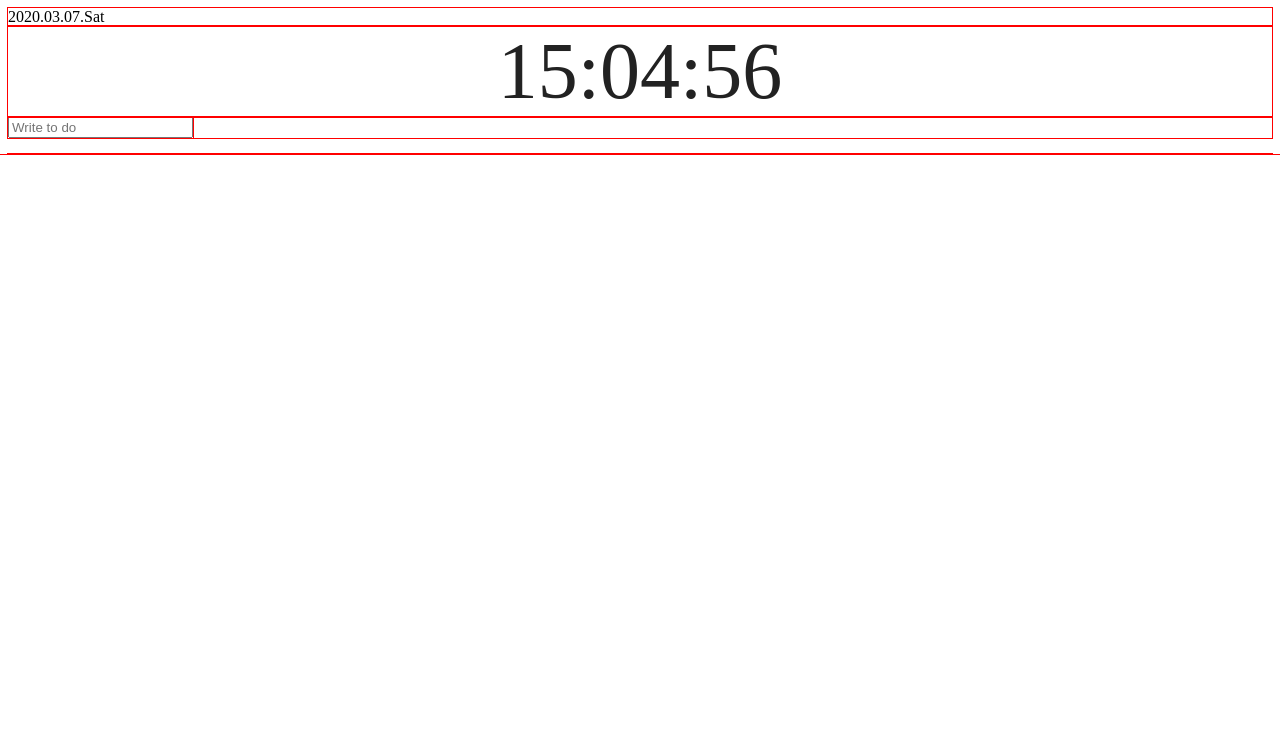
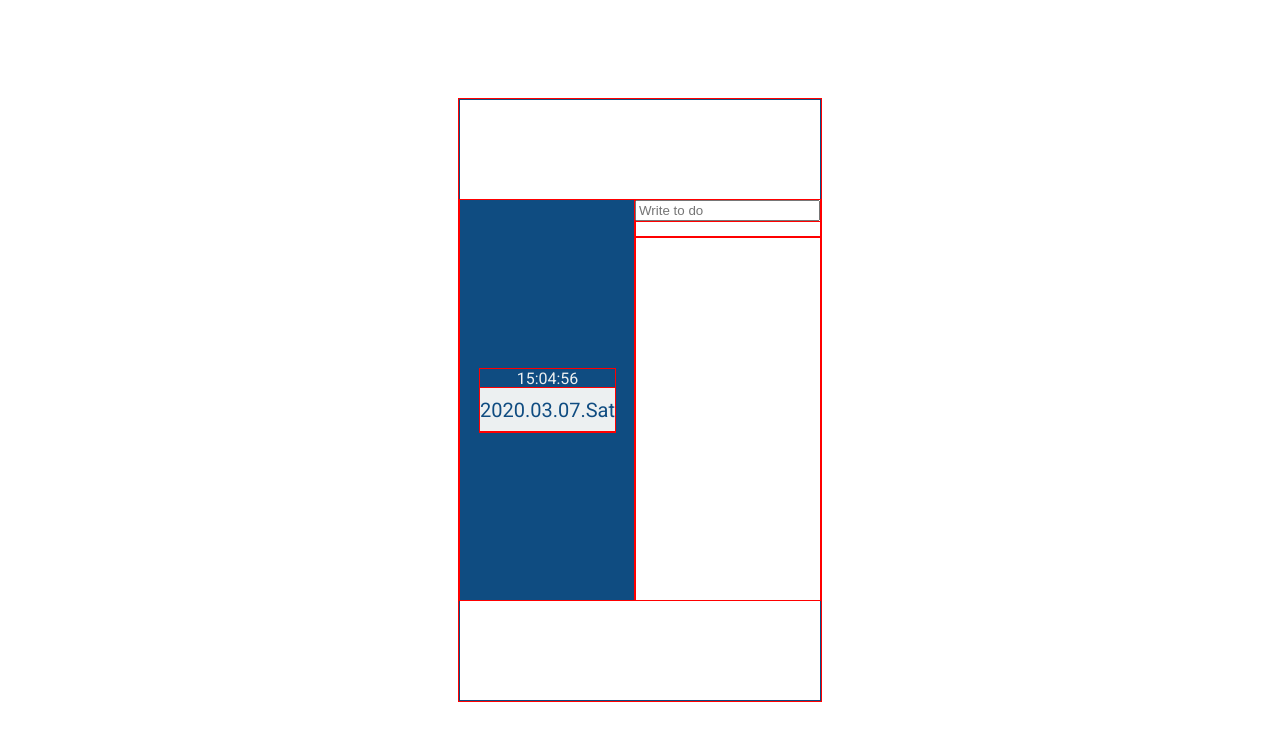
Before and after one commit to minnnkyeng/todo-list, a plain HTML site: page index.html in a window 1280 px wide. Drawn offline with Linux system fonts and the light colour scheme; no server answers.

Commit message:
flexbox로 content 화면 정중앙에 배치하기

```diff
--- a/index.css
+++ b/index.css
@@ -1,9 +1,51 @@
-*{
+* {
     outline:1px solid red;
 }
 
-#time{
-    color:#222;
-    font-size:500%;
+html, body {
+    width: 100%;
+    height: 100%;
+    margin: 0;
+    padding: 0;
+    font-family: 'Roboto', sans-serif;
+    color:#ecf0f1;
+}
+
+body{
+    //background-color:#0F4C81;
+}
+
+.flex{
+    display:flex;
+    align-items:center;
+    justify-content: center;
+
+}
+
+#wrap{
+    height:50%;
+    border:1px solid #0F4C81;
+    padding:100px 0px;
+}
+
+.content{
+    width:100%;
+    height:100%;
     text-align:center;
 }
+
+#left{
+    display:flex;
+    justify-content: center;
+    flex-direction: column;
+    height:100%;
+    padding:0 20px;
+    background-color:#0F4C81;
+}
+
+#date{
+    padding:10px 0;
+    background-color:#ecf0f1;
+    font-size:20px;
+    color:#0F4C81;
+}
--- a/index.html
+++ b/index.html
@@ -4,16 +4,22 @@
         <title>Clock</title>
         <meta charset="utf-8" />
         <link rel="stylesheet" href="index.css"/>
+        <link href="https://fonts.googleapis.com/css?family=Roboto:100,300,400,500,700&display=swap" rel="stylesheet">
     </head>
-    <body>
+    <body class="flex">
+        <div id="wrap" class="flex">
+            <div id="left" class="content">
+                <div id="time"></div>
                 <div id="date"></div>
-        <div id="time"></div>
                 <div id="weather"></div>
+            </div>
+            <div id="right" class="content">
                 <form>
                     <input type="text" placeholder="Write to do">
                 </form>
                 <ul id="todo-list"></ul>
-
+            </div>
+        </div>
         <script src="time.js"></script>
         <script src="weather.js"></script>
     </body>
```
Lines whose indentation alone changed are shown as unchanged.
